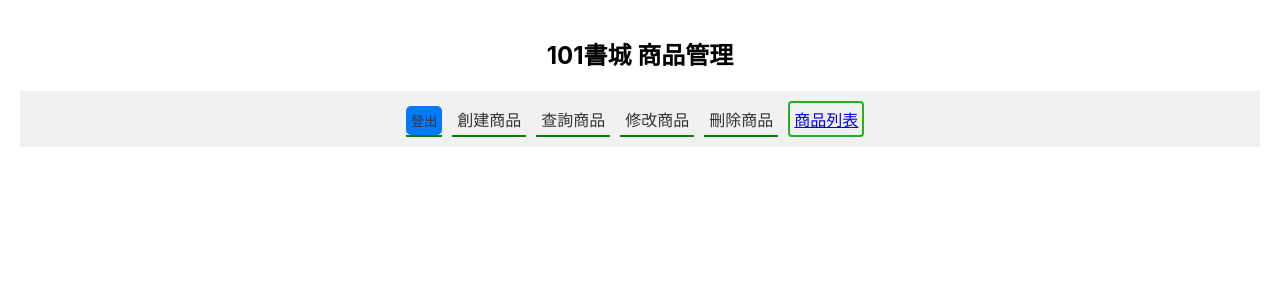
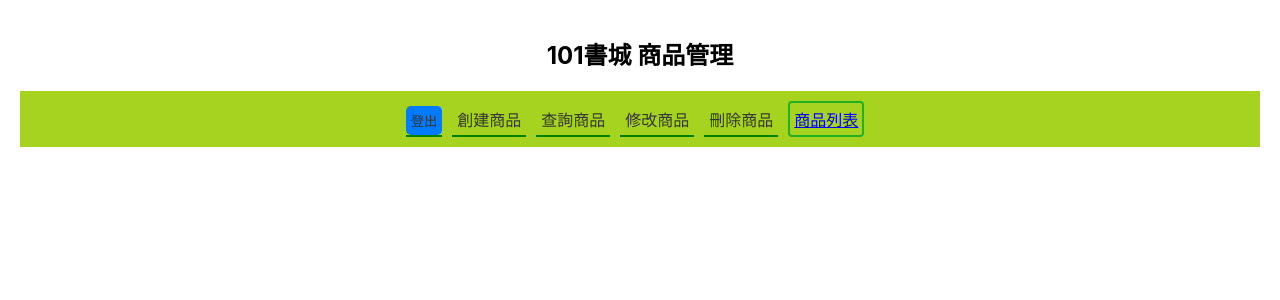
Before and after one commit to kerorogo23/React_one, a React (Create React App) app: page /home in a window 1280 px wide. Shown: the top 300 px of the page. Built offline with nearby package versions, Linux system fonts and the light colour scheme.

Commit message:
加CSS_綠色

```diff
--- a/src/App.css
+++ b/src/App.css
@@ -4,7 +4,7 @@
 }
 
 .app-nav {
-  background-color: #f1f1f1;
+  background-color: #a6d31f;
   padding: 10px;
   margin-bottom: 20px;
 }
```
